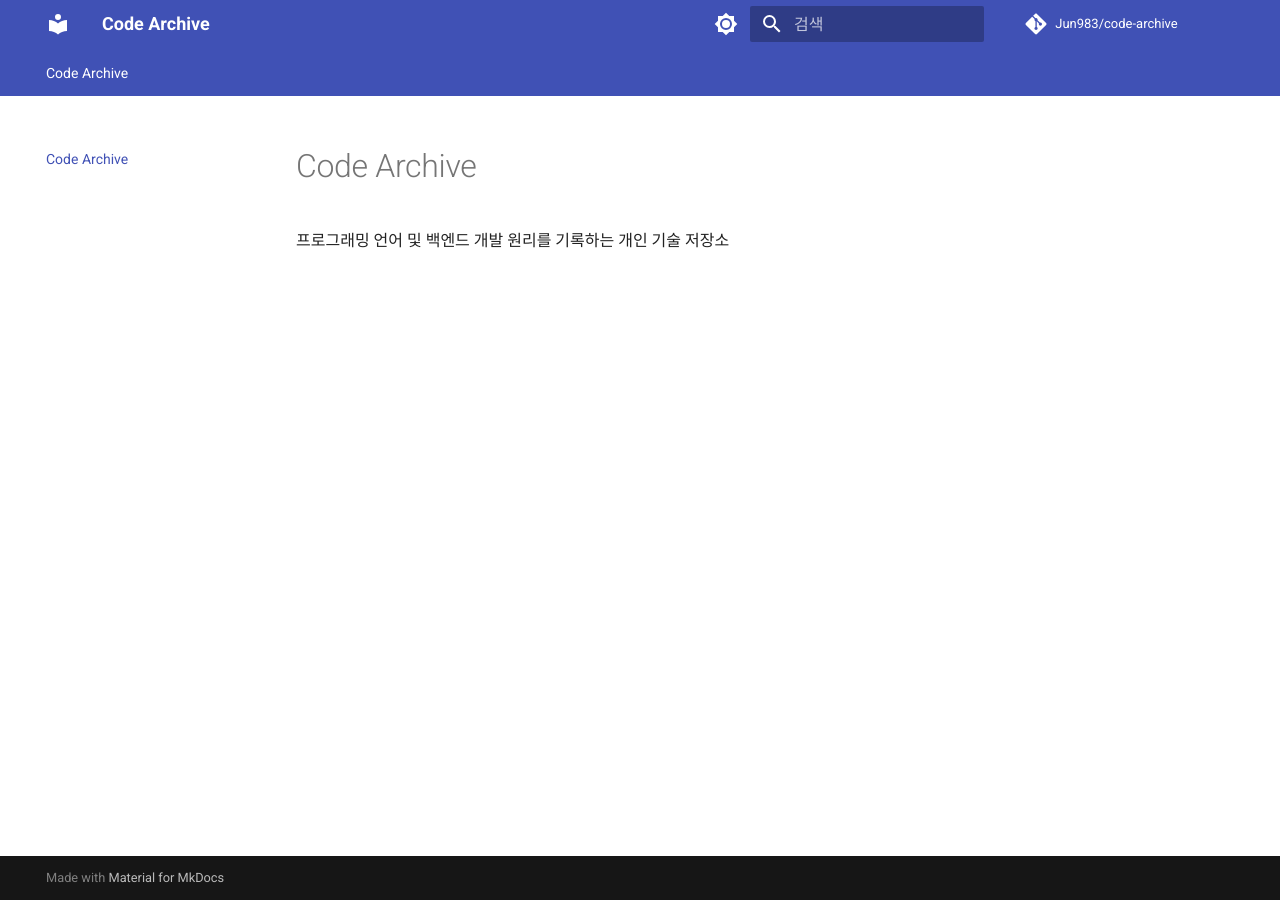
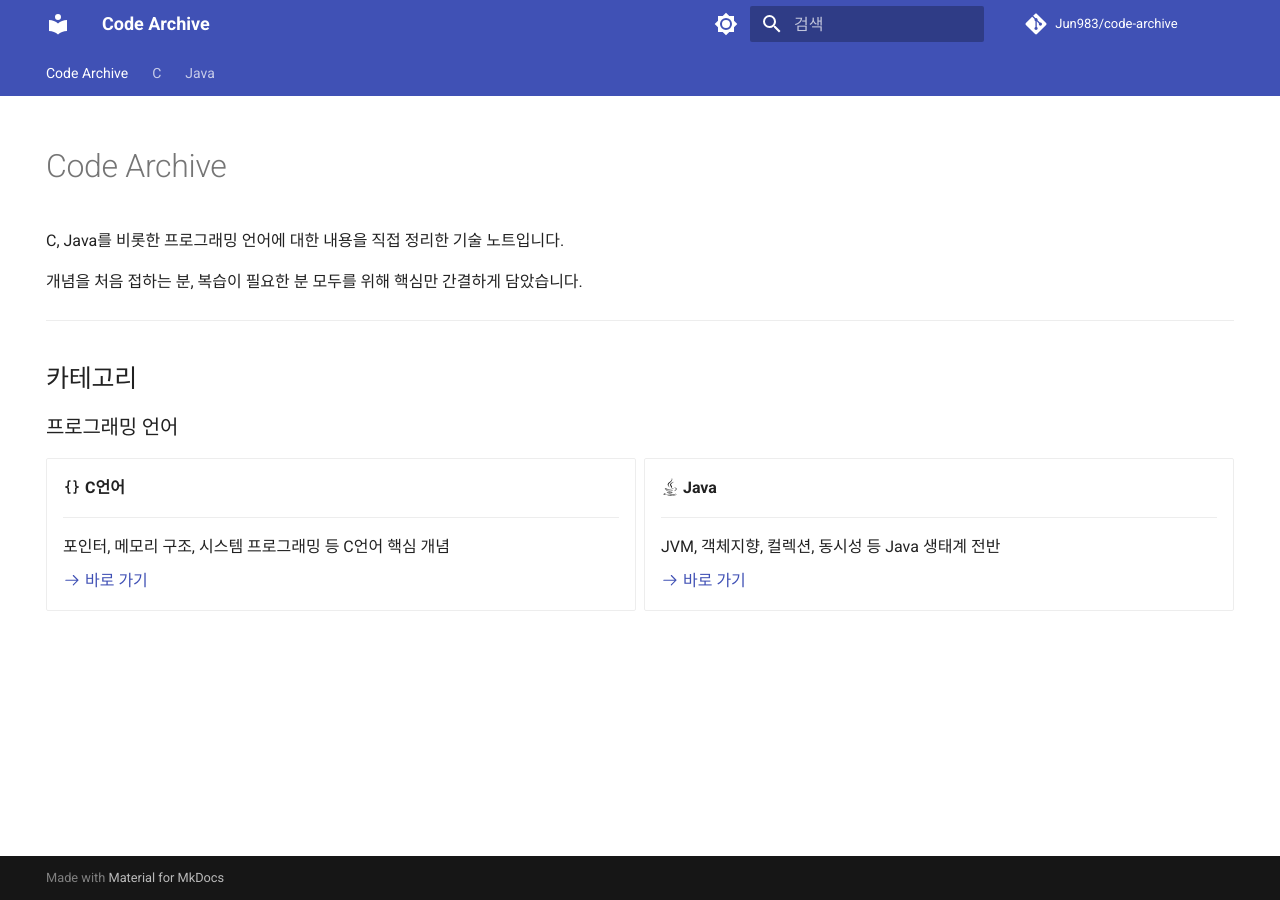
Before and after one commit to Jun983/code-archive, an MkDocs documentation site: the page built from docs/index.md, in a window 1280 px wide. Built offline with MkDocs 1.6.1 and Material for MkDocs 9.7.7, drawn with Linux system fonts in a browser that asks for light colours; comment, search, counter and statistics services are not loaded.

Commit message:
docs: 메인 페이지 및 프로젝트 초기 구조 작성
Co-Authored-By: Claude Sonnet 4.6 <noreply@anthropic.com>

```diff
--- a/docs/index.md
+++ b/docs/index.md
@@ -1,3 +1,37 @@
+---
+hide:
+  - navigation
+  - toc
+---
+
 # Code Archive
 
-프로그래밍 언어 및 백엔드 개발 원리를 기록하는 개인 기술 저장소
+C, Java를 비롯한 프로그래밍 언어에 대한 내용을 직접 정리한 기술 노트입니다.
+
+개념을 처음 접하는 분, 복습이 필요한 분 모두를 위해 핵심만 간결하게 담았습니다.
+
+---
+
+## 카테고리
+
+### 프로그래밍 언어
+
+<div class="grid cards" markdown>
+
+-   :material-code-braces: **C언어**
+
+    ---
+
+    포인터, 메모리 구조, 시스템 프로그래밍 등 C언어 핵심 개념
+
+    [:octicons-arrow-right-24: 바로 가기](c/index.md)
+
+-   :fontawesome-brands-java: **Java**
+
+    ---
+
+    JVM, 객체지향, 컬렉션, 동시성 등 Java 생태계 전반
+
+    [:octicons-arrow-right-24: 바로 가기](java/index.md)
+
+</div>
--- a/mkdocs.yml
+++ b/mkdocs.yml
@@ -49,6 +49,9 @@ markdown_extensions:
       anchor_linenums: true
       line_spans: __span
       pygments_lang_class: true
+  - pymdownx.emoji:
+      emoji_index: !!python/name:material.extensions.emoji.twemoji
+      emoji_generator: !!python/name:material.extensions.emoji.to_svg
   - pymdownx.inlinehilite
   - pymdownx.snippets
   - pymdownx.tabbed:
--- /dev/null
+++ b/requirements.txt
@@ -0,0 +1,2 @@
+mkdocs-material
+mkdocs-awesome-pages-plugin
```
Also changed, not shown: README.md (+34 -2 lines), docs/c/index.md (added, +3 -0 lines), docs/java/index.md (added, +3 -0 lines).
